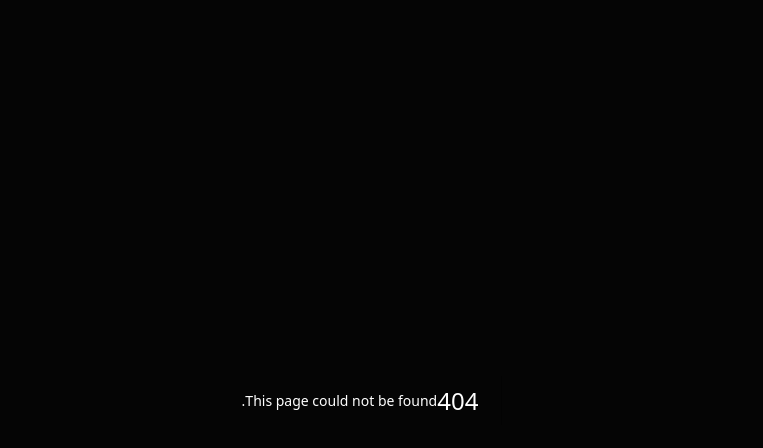
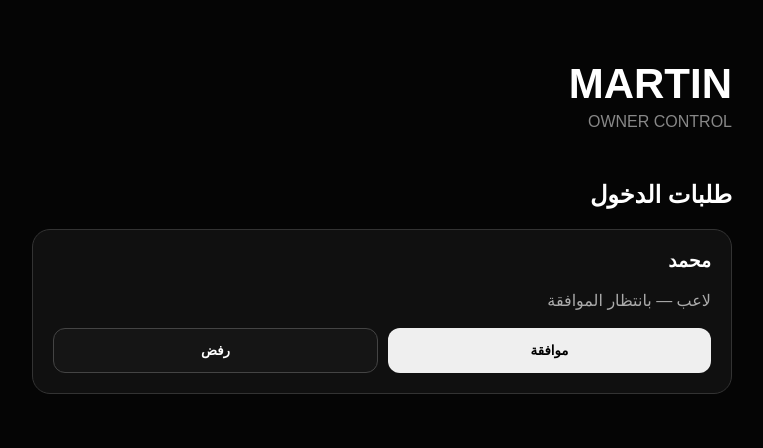
Before and after one commit to end88e-creator/MARTIN, a Next.js app: page /owner in a window 1280 px wide. Before the commit this address had no page. Shown: the top 448 px of the page, without its empty margins (258-1021 px from the left). Built offline with nearby package versions, Linux system fonts and the light colour scheme.

Commit message:
Create page.js

```diff
--- /dev/null
+++ b/app/owner/page.js
@@ -0,0 +1,115 @@
+"use client";
+
+import { useState } from "react";
+
+export default function OwnerPage() {
+  const [players, setPlayers] = useState([
+    { id: 1, name: "محمد", role: "لاعب", status: "بانتظار الموافقة" },
+  ]);
+
+  function approve(id) {
+    setPlayers((current) =>
+      current.map((player) =>
+        player.id === id
+          ? { ...player, status: "تمت الموافقة" }
+          : player
+      )
+    );
+  }
+
+  function reject(id) {
+    setPlayers((current) =>
+      current.filter((player) => player.id !== id)
+    );
+  }
+
+  return (
+    <main
+      dir="rtl"
+      style={{
+        minHeight: "100vh",
+        background: "#050505",
+        color: "white",
+        padding: "32px 20px",
+        fontFamily: "Arial, sans-serif",
+      }}
+    >
+      <div style={{ maxWidth: "700px", margin: "0 auto" }}>
+        <h1 style={{ fontSize: "42px", marginBottom: "5px" }}>
+          MARTIN
+        </h1>
+
+        <p style={{ color: "#888", marginTop: 0 }}>
+          OWNER CONTROL
+        </p>
+
+        <h2 style={{ marginTop: "50px" }}>
+          طلبات الدخول
+        </h2>
+
+        {players.length === 0 ? (
+          <p style={{ color: "#777" }}>لا توجد طلبات حالياً.</p>
+        ) : (
+          players.map((player) => (
+            <div
+              key={player.id}
+              style={{
+                border: "1px solid #333",
+                borderRadius: "18px",
+                padding: "20px",
+                marginTop: "15px",
+                background: "#101010",
+              }}
+            >
+              <h3 style={{ marginTop: 0 }}>{player.name}</h3>
+
+              <p style={{ color: "#aaa" }}>
+                {player.role} — {player.status}
+              </p>
+
+              {player.status === "بانتظار الموافقة" && (
+                <div
+                  style={{
+                    display: "flex",
+                    gap: "10px",
+                    marginTop: "18px",
+                  }}
+                >
+                  <button
+                    onClick={() => approve(player.id)}
+                    style={{
+                      flex: 1,
+                      padding: "14px",
+                      border: 0,
+                      borderRadius: "12px",
+                      fontWeight: "bold",
+                      cursor: "pointer",
+                    }}
+                  >
+                    موافقة
+                  </button>
+
+                  <button
+                    onClick={() => reject(player.id)}
+                    style={{
+                      flex: 1,
+                      padding: "14px",
+                      border: "1px solid #444",
+                      borderRadius: "12px",
+                      background: "#151515",
+                      color: "white",
+                      fontWeight: "bold",
+                      cursor: "pointer",
+                    }}
+                  >
+                    رفض
+                  </button>
+                </div>
+              )}
+            </div>
+          ))
+        )}
+      </div>
+    </main>
+  );
+}
```
